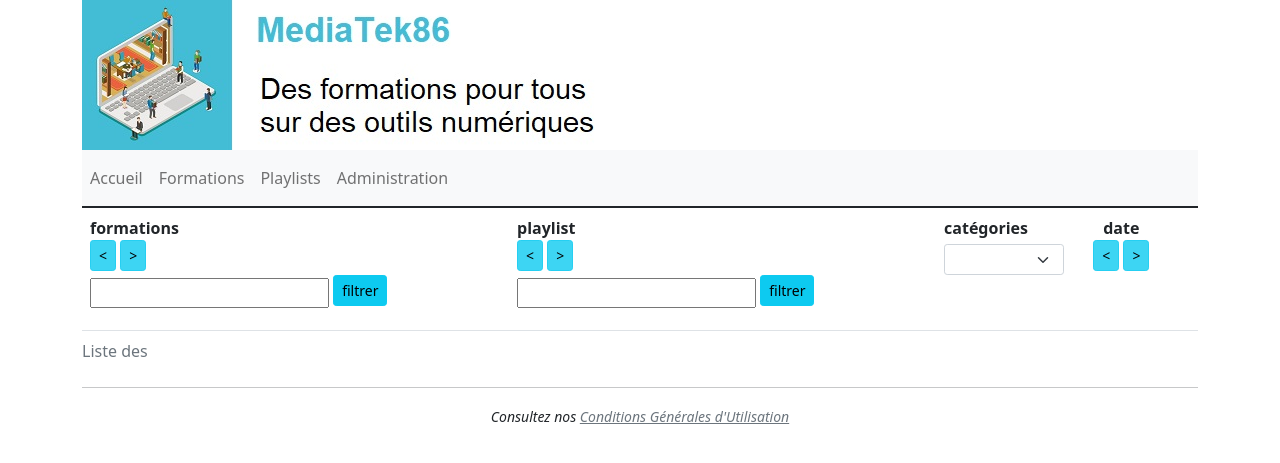
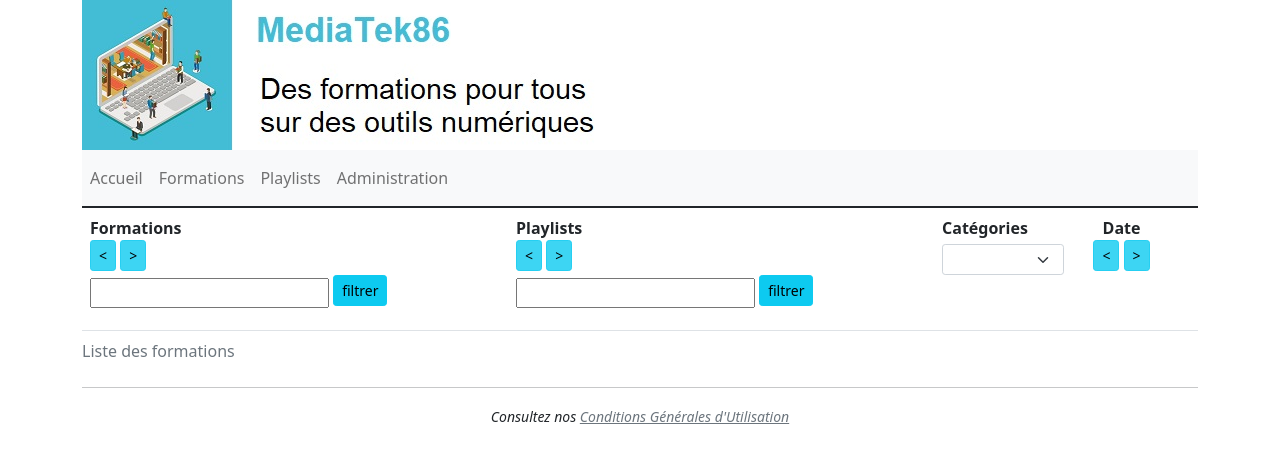
Before and after one commit to S-T-L/mediatekformation, a Symfony app: template templates/pages/formations.html.twig in a window 1280 px wide. Shown: the top 463 px of the page. Run offline with Twig, Linux system fonts and the light colour scheme; the template is opened without the code that fills it, so the values that code supplies are empty; some libraries are stand-ins or nearby versions.

Commit message:
Déploiement continu

```diff
--- a/templates/pages/formations.html.twig
+++ b/templates/pages/formations.html.twig
@@ -1,11 +1,11 @@
 {% extends "basefront.html.twig" %}
 {% block body %}
     <table class="table table-striped">
-        <caption>Liste des </caption>
+        <caption>Liste des formations  </caption>
         <thead>
             <tr>
                 <th class="text-left align-top" scope="col">
-                    formations<br />
+                    Formations<br />
                     <a href="{{ path('formations.sort', {champ:'title', ordre:'ASC'}) }}" class="btn btn-info btn-sm active" role="button" aria-pressed="true"><</a>
                     <a href="{{ path('formations.sort', {champ:'title', ordre:'DESC'}) }}" class="btn btn-info btn-sm active" role="button" aria-pressed="true">></a>
                     <form class="form-inline mt-1" method="POST" action="{{ path('formations.findallcontain', {champ:'title'}) }}">
@@ -18,7 +18,7 @@
                     </form>
                 </th>
                 <th class="text-left align-top" scope="col">
-                    playlist<br />
+                    Playlists<br />
                     <a href="{{ path('formations.sort', {table:'playlist', champ:'name', ordre:'ASC'}) }}" class="btn btn-info btn-sm active" role="button" aria-pressed="true"><</a>
                     <a href="{{ path('formations.sort', {table:'playlist', champ:'name', ordre:'DESC'}) }}" class="btn btn-info btn-sm active" role="button" aria-pressed="true">></a>
                     <form class="form-inline mt-1" method="POST" action="{{ path('formations.findallcontain', {champ:'name', table:'playlist'}) }}">
@@ -31,7 +31,7 @@
                     </form>
                 </th>
                 <th class="text-left align-top" scope="col">
-                    catégories<br />
+                    Catégories<br />
                     <form class="form-inline mt-1 filtre-categorie" method="POST" action="{{ path('formations.findallcontain', {champ:'id', table:'categories'}) }}">
                         <select class="form-select form-select-sm" name="recherche" id="recherche" onchange="this.form.submit();">
                         <option value=""></option>
@@ -48,7 +48,7 @@
                     </form>
                 </th>
                 <th class="text-center align-top" scope="col">
-                    date<br />
+                    Date<br />
                     <a href="{{ path('formations.sort', {champ:'publishedAt', ordre:'ASC'}) }}" class="btn btn-info btn-sm active" role="button" aria-pressed="true"><</a>
                     <a href="{{ path('formations.sort', {champ:'publishedAt', ordre:'DESC'}) }}" class="btn btn-info btn-sm active" role="button" aria-pressed="true">></a>
                 </th>
```
